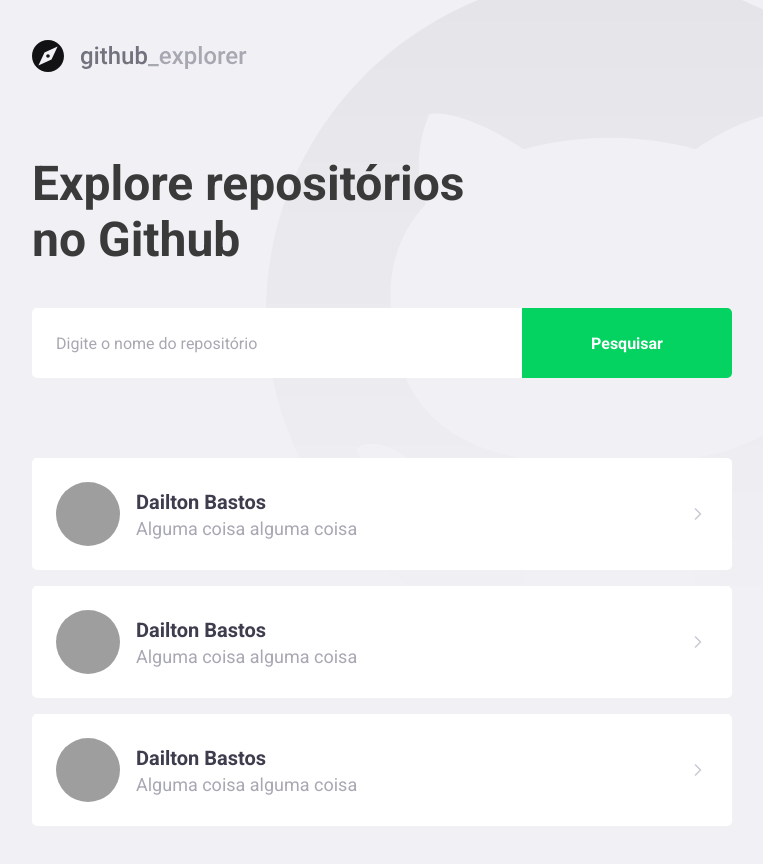
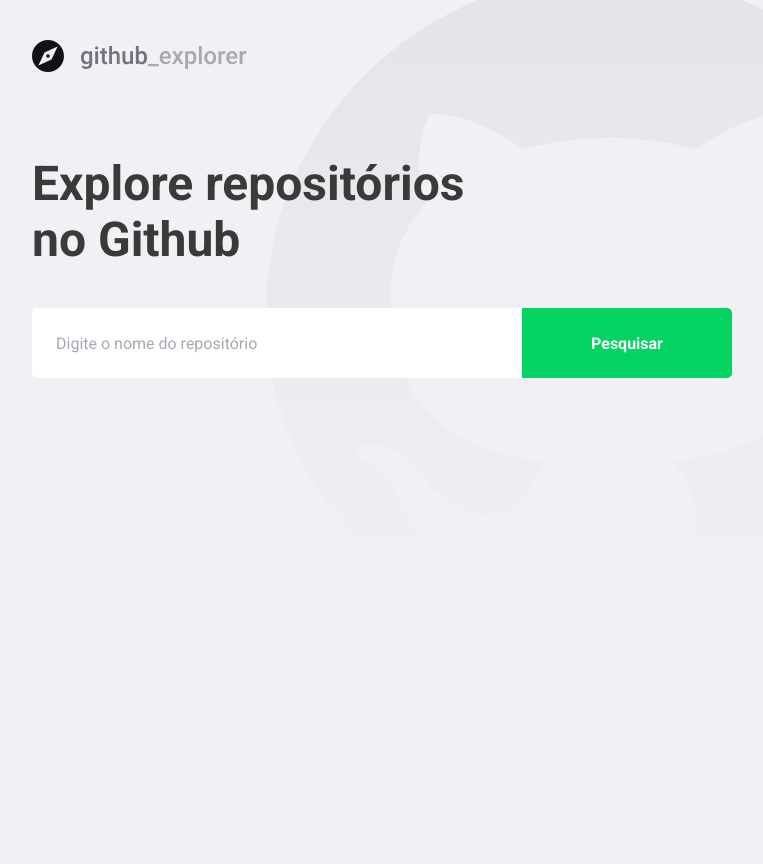
Before and after one commit to Dailton-Bastos/github-explorer-v2, a React (Create React App) app: page / in a window 1280 px wide. Shown: the whole page, without its empty margins (148-911 px from the left). After the commit the page ends 800 px from the top, so only its background shows below. Built offline with nearby package versions, Linux system fonts and the light colour scheme; grey boxes are pictures that could not be loaded.

Commit message:
feat: add new repositories

```diff
--- a/package.json
+++ b/package.json
@@ -7,6 +7,7 @@
   "license": "MIT",
   "dependencies": {
     "@testing-library/jest-dom": "^5.14.1",
+    "axios": "^0.26.0",
     "polished": "^4.1.4",
     "react": "^17.0.2",
     "react-dom": "^17.0.2",
--- a/src/components/Form/index.tsx
+++ b/src/components/Form/index.tsx
@@ -1,11 +1,21 @@
 import React from 'react'
 
+import { FormProps } from '../../utils/types'
 import * as S from './styles'
 
-export const Form = () => {
+export const Form = ({
+  handleAddRepository,
+  newRepo,
+  setNewRepo,
+}: FormProps) => {
   return (
-    <S.Form>
-      <input type="text" placeholder="Digite o nome do repositório" />
+    <S.Form onSubmit={handleAddRepository}>
+      <input
+        type="text"
+        placeholder="Digite o nome do repositório"
+        value={newRepo}
+        onChange={({ target }) => setNewRepo(target.value)}
+      />
       <button type="submit">Pesquisar</button>
     </S.Form>
   )
--- a/src/components/Repositories/index.tsx
+++ b/src/components/Repositories/index.tsx
@@ -1,50 +1,28 @@
 import React from 'react'
 import { FiChevronRight } from 'react-icons/fi'
 
+import { Repository } from '../../utils/types'
 import * as S from './styles'
 
-export const Repositories = () => {
+interface RepositoriesProps {
+  repositories: Repository[]
+}
+
+export const Repositories = ({ repositories = [] }: RepositoriesProps) => {
   return (
     <S.Repositories>
-      <a href="#">
-        <img
-          src="https://avatars.githubusercontent.com/u/36246937?v=4"
-          alt="Dailton Bastos"
-        />
+      {repositories.map((repository) => (
+        <a href={repository.html_url} key={repository.id}>
+          <img src={repository.owner.avatar_url} alt={repository.owner.login} />
 
-        <div>
-          <strong>Dailton Bastos</strong>
-          <p>Alguma coisa alguma coisa</p>
-        </div>
+          <div>
+            <strong>{repository.full_name}</strong>
+            <p>{repository.description}</p>
+          </div>
 
-        <FiChevronRight size={20} color="#cbcbd6" />
-      </a>
-      <a href="#">
-        <img
-          src="https://avatars.githubusercontent.com/u/36246937?v=4"
-          alt="Dailton Bastos"
-        />
-
-        <div>
-          <strong>Dailton Bastos</strong>
-          <p>Alguma coisa alguma coisa</p>
-        </div>
-
-        <FiChevronRight size={20} color="#cbcbd6" />
-      </a>
-      <a href="#">
-        <img
-          src="https://avatars.githubusercontent.com/u/36246937?v=4"
-          alt="Dailton Bastos"
-        />
-
-        <div>
-          <strong>Dailton Bastos</strong>
-          <p>Alguma coisa alguma coisa</p>
-        </div>
-
-        <FiChevronRight size={20} color="#cbcbd6" />
-      </a>
+          <FiChevronRight size={20} color="#cbcbd6" />
+        </a>
+      ))}
     </S.Repositories>
   )
 }
--- a/src/components/Repositories/styles.ts
+++ b/src/components/Repositories/styles.ts
@@ -28,7 +28,8 @@ export const Repositories = styled.div`
     }
 
     div {
-      margin-left: 16px;
+      margin: 0 16px;
+      flex: 1;
 
       strong {
         font-size: 20px;
--- a/src/pages/Dashboard/index.tsx
+++ b/src/pages/Dashboard/index.tsx
@@ -2,19 +2,39 @@ import React from 'react'
 
 import { Form } from '../../components/Form'
 import { Repositories } from '../../components/Repositories'
+import { api } from '../../services/api'
+import { Repository } from '../../utils/types'
 import * as S from './styles'
 
 export const Dashboard = () => {
+  const [newRepo, setNewRepo] = React.useState('')
+
+  const [repositories, setRepositories] = React.useState<Repository[]>([])
+
+  async function handleAddRepository(event: React.FormEvent<HTMLFormElement>) {
+    event.preventDefault()
+
+    const response = await api.get<Repository>(`repos/${newRepo}`)
+
+    setRepositories([...repositories, response.data])
+
+    setNewRepo('')
+  }
+
   return (
     <>
       <S.Title>Explore repositórios no Github</S.Title>
 
       <S.Form>
-        <Form />
+        <Form
+          handleAddRepository={handleAddRepository}
+          newRepo={newRepo}
+          setNewRepo={setNewRepo}
+        />
       </S.Form>
 
       <S.Repositories>
-        <Repositories />
+        <Repositories repositories={repositories} />
       </S.Repositories>
     </>
   )
--- /dev/null
+++ b/src/services/api.ts
@@ -0,0 +1,5 @@
+import axios from 'axios'
+
+export const api = axios.create({
+  baseURL: 'https://api.github.com',
+})
--- /dev/null
+++ b/src/utils/types.ts
@@ -0,0 +1,16 @@
+export interface FormProps {
+  handleAddRepository: (e: React.FormEvent<HTMLFormElement>) => Promise<void>
+  newRepo: string
+  setNewRepo: React.Dispatch<React.SetStateAction<string>>
+}
+
+export interface Repository {
+  id: number
+  full_name: string
+  description: string
+  html_url: string
+  owner: {
+    login: string
+    avatar_url: string
+  }
+}
```
Also changed, not shown: .eslintrc.json, 1 other file (tests, documents, lock files or other folders).
